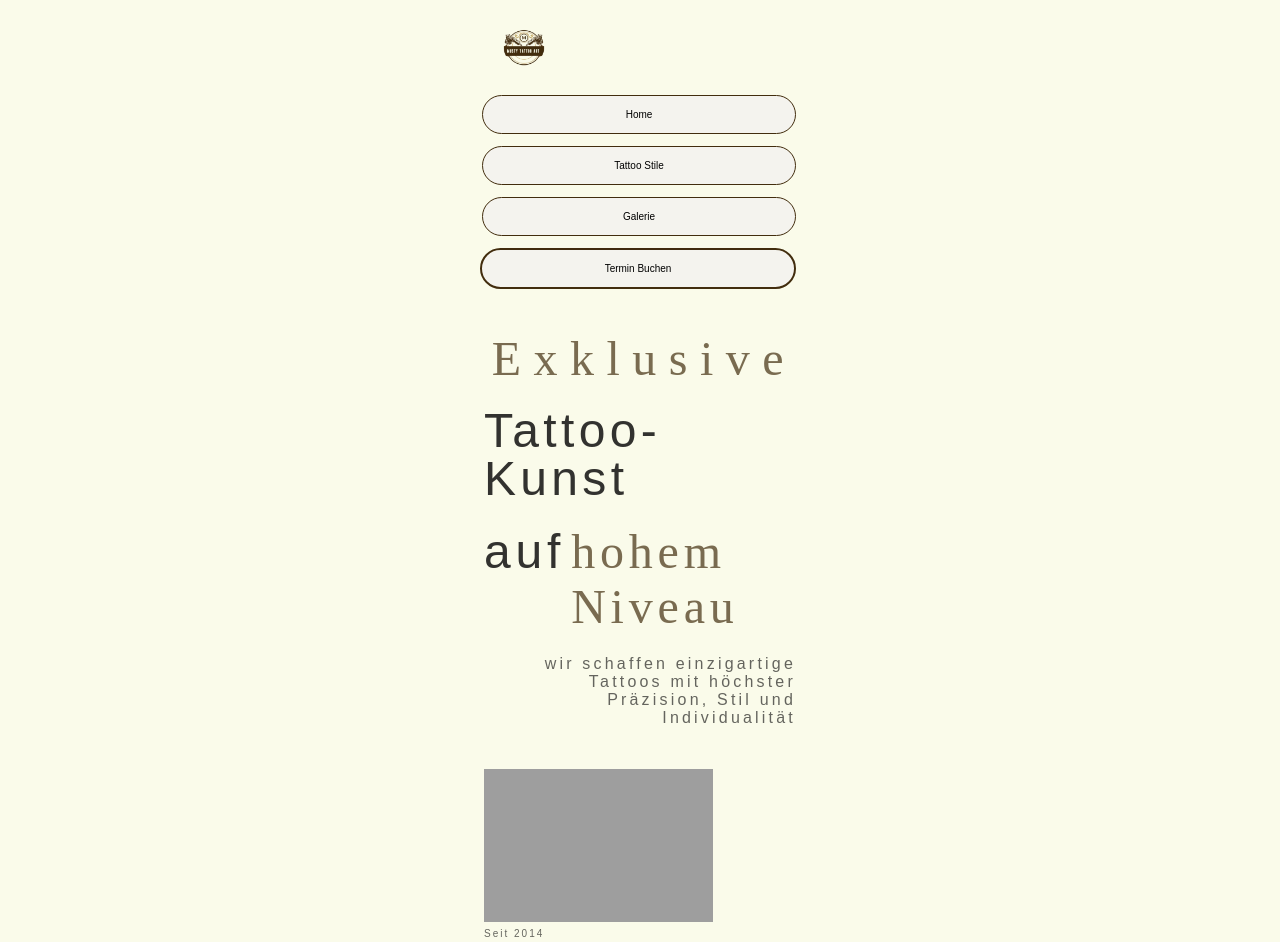
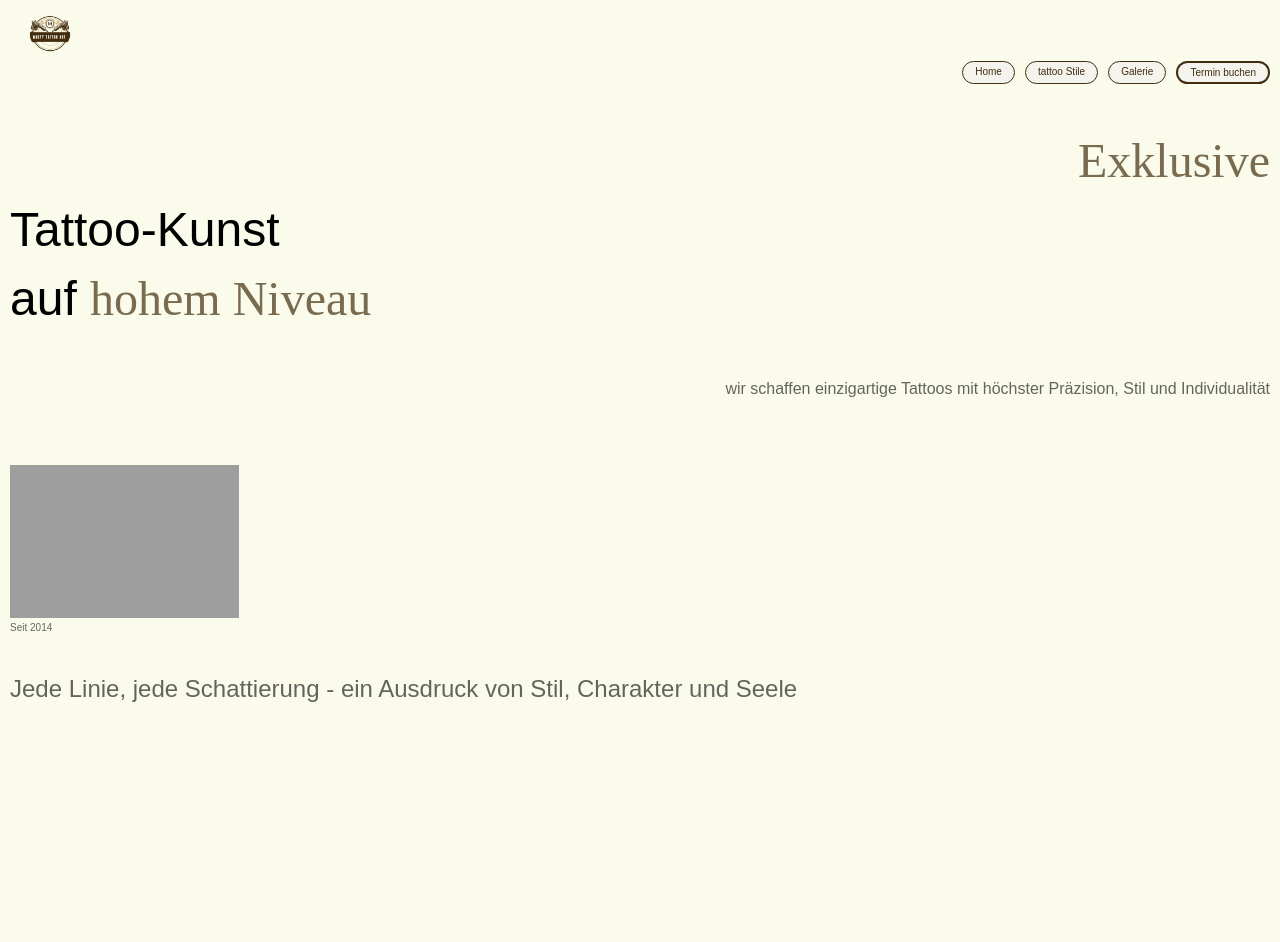
Before and after one commit to tsyhanokanna/musty_tattoo_art_kiel, a plain HTML site: page index.html in a window 1280 px wide. Shown: the top 942 px of the page. After the commit the page ends 800 px from the top, so only its background shows below. Drawn offline with Linux system fonts and the light colour scheme; grey boxes are pictures that could not be loaded; a web font is replaced by a local one.

Commit message:
Update index.html

```diff
--- a/index.html
+++ b/index.html
@@ -1,29 +1,23 @@
 <!DOCTYPE html>
 <html lang="de">
 <head>
-  <meta charset="UTF-8" />
-  <meta name="viewport" content="width=device-width, initial-scale=1.0"/>
-  <title>Home - Tattoo Studio</title>
-  <link href="https://fonts.googleapis.com/css2?family=Imbue:wght@400;500&family=Agdasima&display=swap" rel="stylesheet"/>
+  <meta charset="UTF-8">
+  <meta name="viewport" content="width=device-width, initial-scale=1.0">
+  <title>Tattoo Studio - Mobile</title>
+  <link rel="stylesheet" href="https://fonts.googleapis.com/css2?family=Imbue:opsz,wght@10..100,400;10..100,500&display=swap">
   <style>
+    :root {
+      --main-bg: #FAFBEA;
+      --accent: #422D0E;
+      --light-bg: #F4F3EE;
+      --text: #000000;
+    }
+
     body {
       margin: 0;
-      padding: 0;
-      background-color: #FAFBEA;
+      padding: 10px;
+      background-color: var(--main-bg);
       font-family: 'HelveticaNeueCyr', sans-serif;
-    }
-
-    .container {
-      max-width: 360px;
-      margin: 0 auto;
-      padding: 24px;
-      box-sizing: border-box;
-    }
-
-    .header {
-      display: flex;
-      justify-content: space-between;
-      align-items: center;
     }
 
     .logo {
@@ -31,161 +25,112 @@
       height: 47px;
     }
 
-    .nav {
-      margin-top: 24px;
+    nav {
       display: flex;
-      flex-direction: column;
-      gap: 12px;
-      align-items: flex-end;
+      flex-wrap: wrap;
+      gap: 10px;
+      justify-content: flex-end;
+      margin-bottom: 10px;
     }
 
-    .nav a {
+    nav a {
       text-decoration: none;
       font-size: 10px;
       font-weight: 500;
       padding: 4px 12px;
-      border: 1px solid #422D0E;
-      background-color: #F4F3EE;
-      border-radius: 100px;
-      width: 288px;
-      height: 29px;
-      display: flex;
-      align-items: center;
-      justify-content: center;
-      color: #000;
+      border: 1px solid var(--accent);
+      background-color: var(--light-bg);
+      border-radius: 20px;
+      color: var(--accent);
       font-family: 'HelveticaNeueCyr', sans-serif;
     }
 
-    .nav a.termin {
-      border-width: 2px;
+    .termin-btn {
+      border: 2px solid var(--accent);
     }
 
-    .hero {
-      margin-top: 42px;
+    .section {
+      margin: 42px 0;
     }
 
-    .exklusive {
+    .headline {
+      font-size: 48px;
+      line-height: 69px;
+      letter-spacing: 9%;
+      font-weight: 500;
+      color: var(--text);
+    }
+
+    .headline.right {
       text-align: right;
       font-family: 'Imbue', serif;
-      font-size: 48px;
-      font-weight: 500;
-      letter-spacing: 0.26em;
       color: rgba(66, 45, 14, 0.7);
-      margin-bottom: 21px;
+      letter-spacing: 26%;
     }
 
-    .tattoo-kunst {
-      text-align: left;
-      font-size: 48px;
+    .headline.secondary {
+      font-size: 16px;
       font-weight: 500;
-      letter-spacing: 0.09em;
-      color: rgba(0, 0, 0, 0.8);
-      line-height: 1;
-    }
-
-    .auf-hohem {
-      display: flex;
-      align-items: baseline;
-      gap: 6px;
+      letter-spacing: 20%;
+      color: rgba(0, 0, 0, 0.6);
+      text-align: right;
       margin-top: 21px;
     }
 
-    .auf {
-      font-size: 48px;
-      font-weight: 500;
-      letter-spacing: 0.10em;
-      color: rgba(0, 0, 0, 0.8);
-      font-family: 'HelveticaNeueCyr', sans-serif;
+    .img-container {
+      margin: 20px 0;
+      text-align: left;
     }
 
-    .hohem {
-      font-size: 48px;
-      font-weight: 400;
-      letter-spacing: 0.10em;
-      color: rgba(66, 45, 14, 0.7);
-      font-family: 'Imbue', serif;
-    }
-
-    .description {
-      margin-top: 21px;
-      font-size: 16px;
-      font-weight: 500;
-      letter-spacing: 0.2em;
-      text-align: right;
-      color: rgba(0, 0, 0, 0.6);
-    }
-
-    .image-section {
-      margin-top: 42px;
-      display: flex;
-      flex-direction: column;
-      align-items: flex-start;
-    }
-
-    .image-section img {
+    .img-container img {
       width: 229px;
       height: 153px;
     }
 
-    .seit {
+    .seit2014 {
       font-size: 10px;
-      letter-spacing: 0.2em;
+      letter-spacing: 20%;
       color: rgba(0, 0, 0, 0.6);
-      font-weight: 400;
-      font-family: 'HelveticaNeueCyr', sans-serif;
-      margin-top: 6px;
     }
 
-    .footer-text {
+    .bottom-text {
       margin-top: 42px;
+      font-family: 'Agdasima', sans-serif;
       font-size: 24px;
-      letter-spacing: 0.2em;
+      letter-spacing: 20%;
       color: rgba(0, 0, 0, 0.6);
-      font-family: 'Agdasima', sans-serif;
     }
   </style>
 </head>
 <body>
-  <div class="container">
-    <!-- Header -->
-    <div class="header">
-      <img src="Logo.png" alt="Logo" class="logo"/>
-    </div>
+  <!-- LOGO -->
+  <img src="Logo.png" alt="Logo" class="logo">
 
-    <!-- Navigation -->
-    <div class="nav">
-      <a href="index.html">Home</a>
-      <a href="tattoo-stile.html">Tattoo Stile</a>
-      <a href="galerie.html">Galerie</a>
-      <a href="termin-buchen.html" class="termin">Termin Buchen</a>
-    </div>
+  <!-- NAVIGATION -->
+  <nav>
+    <a href="home.html">Home</a>
+    <a href="tattoo-stile.html">tattoo Stile</a>
+    <a href="galerie.html">Galerie</a>
+    <a href="termin.html" class="termin-btn">Termin buchen</a>
+  </nav>
 
-    <!-- Hero Section -->
-    <div class="hero">
-      <div class="exklusive">Exklusive</div>
+  <!-- HEADLINES -->
+  <div class="section">
+    <div class="headline right">Exklusive</div>
+    <div class="headline">Tattoo-Kunst</div>
+    <div class="headline">auf <span style="font-family: 'Imbue', serif; color: rgba(66, 45, 14, 0.7); letter-spacing: 10%;">hohem Niveau</span></div>
+    <div class="headline secondary">wir schaffen einzigartige Tattoos mit höchster Präzision, Stil und Individualität</div>
+  </div>
 
-      <div class="tattoo-kunst">Tattoo-Kunst</div>
+  <!-- IMAGE + CAPTION -->
+  <div class="img-container">
+    <img src="Seite1Bild1.png" alt="Tattoo">
+    <div class="seit2014">Seit 2014</div>
+  </div>
 
-      <div class="auf-hohem">
-        <div class="auf">auf</div>
-        <div class="hohem">hohem Niveau</div>
-      </div>
-
-      <div class="description">
-        wir schaffen einzigartige Tattoos mit höchster Präzision, Stil und Individualität
-      </div>
-    </div>
-
-    <!-- Image and Seit -->
-    <div class="image-section">
-      <img src="Seite1Bild1.png" alt="Tattoo Beispiel"/>
-      <div class="seit">Seit 2014</div>
-    </div>
-
-    <!-- Footer Text -->
-    <div class="footer-text">
-      Jede Linie, jede Schattierung - ein Ausdruck von Stil, Charakter und Seele
-    </div>
+  <!-- BOTTOM TEXT -->
+  <div class="bottom-text">
+    Jede Linie, jede Schattierung - ein Ausdruck von Stil, Charakter und Seele
   </div>
 </body>
 </html>
```
